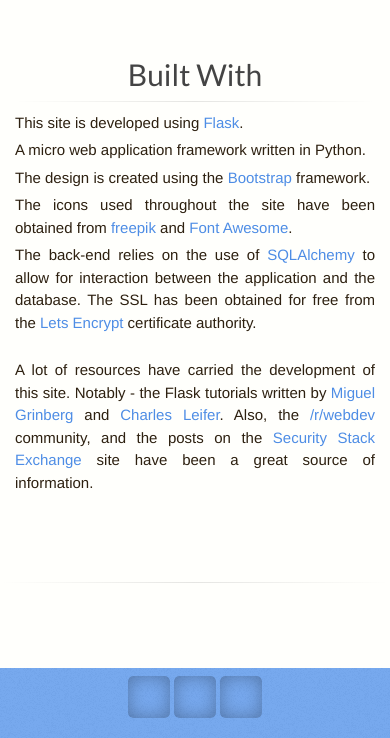
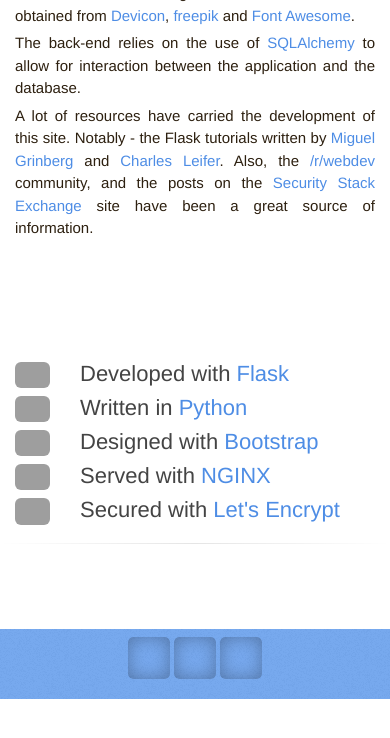
Before and after one commit to olirowan/olirowanxyz, a Flask app: page / in a window 390 px wide. Shown: the part 2372-3110 px from the top of the page. After the commit the page ends 3071 px from the top, so only its background shows below. Run offline with Flask 2, Linux system fonts and the light colour scheme; data that the repository does not hold is empty; some libraries are stand-ins or nearby versions; grey boxes are pictures that could not be loaded.

Commit message:
Added hero image, updated logo, split index into id'd sections

```diff
--- a/app/static/css/base.css
+++ b/app/static/css/base.css
@@ -55,7 +55,7 @@ body {
     -webkit-text-size-adjust: 100%;
     overflow-x: hidden;
     height: 100%;
-    background-color: #FFFFFC;
+    background-color: #FFFFFF;
     /*
 
     White Candidates
@@ -150,7 +150,7 @@ p.last {
 }
 
 p.tagline {
-    font-size: 16px;
+    font-size: 18px;
 }
 
 p img {
@@ -358,6 +358,19 @@ select {
 /* #Containers
 ================================================== */
 
+#app-content {
+    height: 100%;
+}
+
 #about-text-container {
     background: #4e8de5 url(../images/rausch.png) repeat;
 }
+
+#home-banner-container {
+    height: 86vh;
+    width: 100%;
+    background-size: cover;
+    background-image: url(../images/landscape.jpg);
+    background-repeat: no-repeat;
+
+}
--- a/app/static/css/screen.css
+++ b/app/static/css/screen.css
@@ -457,7 +457,6 @@ li a#visited {
 .usermenu {
     border-bottom: #ddd solid 1px;
     height: 45px;
-    margin-bottom: 10px;
 }
 
 .user-menu li {
@@ -594,6 +593,22 @@ label.form-check-label {
     overflow: hidden;
     width: 100%;
     max-width: 100%;
+    padding-left: 0;
+    padding-right: 0;
+    padding-top: 3px;
+    height: 70px;
+    background: #73A6ED url(../images/rausch.png) repeat;
+}
+
+.pagefooter p {
+    color: #f9efe3;
+    text-shadow: none;
+    font-size: 12px;
+}
+
+.pagefooter h3 {
+    color: #fbe6cb;
+    font-size: 16px;
 }
 
 .socials {
@@ -613,25 +628,6 @@ label.form-check-label {
 
 .spaceme {
     padding-bottom: 60px;
-}
-
-.footer {
-    background: #73A6ED url(../images/rausch.png) repeat;
-    padding-top: 3px;
-    padding-left: 0;
-    padding-right: 0;
-    height: 70px;
-}
-
-.footer p {
-    color: #f9efe3;
-    text-shadow: none;
-    font-size: 12px;
-}
-
-.footer h3 {
-    color: #fbe6cb;
-    font-size: 16px;
 }
 
 #tweets ul {
@@ -1181,24 +1177,34 @@ aside {
         width: 100%;
         margin-top: 13px;
     }
+
+    .tagline {
+        color: #FFFFFF;
+        font-size: 20px;
+    }
 }
 
 @media (min-width: 768px) and (max-width: 993px) {
     .col-md-4 {
         max-width: 80%;
     }
+
     .col-md-5 {
         max-width: 80%;
     }
+
     .col-md-6 {
         max-width: 80%;
     }
+
     .col-md-8 {
         max-width: 80%;
     }
+
     .col-md-8 {
         max-width: 80%;
     }
+
     .col-md-12 {
         max-width: 80%;
     }
--- a/app/templates/base.html
+++ b/app/templates/base.html
@@ -11,22 +11,23 @@
     {% include "header.html" %}
 
     <meta name="theme-color" content="#4e8de5"/>
+
     <link rel="shortcut icon" href="{{ url_for('static',filename='images/favicon.ico') }}">
     <link rel='stylesheet' href="{{ url_for('static', filename='font-awesome/css/font-awesome.min.css') }}">
-    <link rel="stylesheet" href="https://use.fontawesome.com/releases/v5.7.0/css/all.css" integrity="sha384-lZN37f5QGtY3VHgisS14W3ExzMWZxybE1SJSEsQp9S+oqd12jhcu+A56Ebc1zFSJ" crossorigin="anonymous">
+    <link rel="stylesheet" href="https://use.fontawesome.com/releases/v5.7.0/css/all.css"
+          integrity="sha384-lZN37f5QGtY3VHgisS14W3ExzMWZxybE1SJSEsQp9S+oqd12jhcu+A56Ebc1zFSJ" crossorigin="anonymous">
     <link rel='stylesheet' href="{{ url_for('static', filename='css/lib/bootstrap-4.0.0/css/bootstrap.min.css') }}">
-    <link rel='stylesheet' href="{{ url_for('static', filename='css/lib/bootstrap-4.0.0/css/bootstrap-grid.min.css') }}">
+    <link rel='stylesheet'
+          href="{{ url_for('static', filename='css/lib/bootstrap-4.0.0/css/bootstrap-grid.min.css') }}">
     <link rel="stylesheet" type="text/css" href="{{ url_for('static',filename='css/base.css') }}">
     <link rel="stylesheet" type="text/css" href="{{ url_for('static',filename='css/screen.css') }}">
     <link href='https://fonts.googleapis.com/css?family=Open+Sans|Roboto|Lato' rel='stylesheet' type='text/css'>
 
     <div class="container usermenu">
-
         <nav class="navbar nav navbar-inverse navbar-expand">
             <div class="container-fluid">
                 <ul class="user-menu nav navbar-nav navbar-expand navbar-right">
                     {% if current_user.is_anonymous %}
-
                     {% else %}
                         {% if current_user.username == "olirowanxyz" %}
                             <li><a class="nav-link usermenu-left" href="{{ url_for('admin_panel') }}">admin</a></li>
@@ -46,7 +47,7 @@
 
 {% block content %}
 
-    <div>
+    <div id="app-content">
         {% with messages = get_flashed_messages() %}
             {% if messages %}
                 {% for message in messages %}
@@ -56,6 +57,11 @@
         {% endwith %}
 
         {% block app_content %}{% endblock %}
+        <div class="footer-content">
+            {% block footer %}
+                {% include "footer.html" %}
+            {% endblock %}
+        </div>
     </div>
 
 {% endblock %}
--- a/app/templates/footer.html
+++ b/app/templates/footer.html
@@ -1,18 +1,16 @@
 {% block footer %}
 
-    <div class="container footer pagefooter">
-        <nav class="navbarnavbar-left navbar-default">
+    <div class="container pagefooter">
             <ul class="socials">
-                <li><a href="https://github.com/olirowan" title="GitHub"><i class="fa socials fa-github fa-2x"
-                                                                            aria-hidden="true"></i></a></li>
+                <li><a href="https://github.com/olirowan" title="GitHub">
+                    <i class="fa socials fa-github fa-2x" aria-hidden="true"></i></a></li>
 
-                <li><a href="https://www.reddit.com/u/olirowanxyz" title="Reddit"><i class="fa socials fa-reddit fa-2x"
-                                                                                     aria-hidden="true"></i></a></li>
+                <li><a href="https://www.reddit.com/u/olirowanxyz" title="Reddit">
+                    <i class="fa socials fa-reddit fa-2x" aria-hidden="true"></i></a></li>
 
-                <li><a href="https://www.linkedin.com/in/olirowan/" title="LinkedIn"><i class="fa socials fa-linkedin fa-2x"
-                                                                                        aria-hidden="true"></i></a></li>
+                <li><a href="https://www.linkedin.com/in/olirowan/" title="LinkedIn">
+                    <i class="fa socials fa-linkedin fa-2x" aria-hidden="true"></i></a></li>
             </ul>
-        </nav>
     </div>
 
 {% endblock %}
--- a/app/templates/index.html
+++ b/app/templates/index.html
@@ -4,34 +4,36 @@
 
 {% block app_content %}
 
+    <div id="home-banner-container">
         <div class="container">
             <div class="row">
-            <div class="col-md-5">
-                <img src="{{ url_for('static', filename='images/olirock.jpg') }}"
-                     alt="olirowan"
-                     title="olirowan"
-                     class="img-rounded shadow">
+                <div class="col-md-4">
+                    <br>
+                    {#                    <img src="{{ url_for('static', filename='images/some_image_maybe.jpg') }}"#}
+                    {#                         alt="olirowan"#}
+                    {#                         title="olirowan"#}
+                    {#                         class="img-rounded shadow">#}
                 </div>
-
-            <div class="col-md-5 about-me-title about-me">
+                <div class="col-md-6 about-me-title about-me">
                     <h2><br></h2>
                     <h2>olirowan</h2>
-                <h2><br></h2>
+                    <br>
                     <p class="tagline">
                         A blog about building a blog - and some other stuff.
                     </p>
-
                     <p class="tagline">
-                    Read more on <a href="{{ url_for('about') }}">/about</a>
+                        Read more on <a href="#about-text-container">/about</a>
                     </p>
                 </div>
             </div>
-        <hr class="separator1">
-        <h2><br></h2>
+        </div>
+    </div>
 
+    <div id="home-white-container">
+        <div class="container">
             <div class="row">
                 <div class="col-md-12">
-                <h2><br></h2>
+                    <h1><br></h1>
                     <h2>Blog Posts</h2>
                     <hr class="separator1">
                     <div class="row">
@@ -56,15 +58,13 @@
                     </div>
                 </div>
             </div>
-
             <hr class="separator1">
             <p>
                 You can find more posts like these on <a href="{{ url_for('blog') }}">/blog </a>
             </p>
-        <h3><br></h3>
+            <h1><br></h1>
         </div>
-
-
+    </div>
 
     <div id="about-text-container">
         <div class="container">
@@ -79,13 +79,14 @@
                     <p>
                         The original aim was to find a project where I would be able to implement best security
                         practices while getting some familiarity with full stack development. This required a platform
-                        that I could build where users could sign up and interact with something - like a simple blog site.
+                        that I could build where users could sign up and interact with something - like a simple blog
+                        site.
                     </p>
                     <br>
                     <p>
                         The problem was that I didn't have anything to write about. Eventually I thought it would be a
-                        good idea to get the site to a fairly stable state and publish it. Then I could continue it's
-                        development whilst documenting the changes along the way - providing the content for
+                        good idea to get the site to a fairly stable state and publish it. Then I could continue its
+                        development whilst documenting the changes along the way - this would provide the content for
                         blog posts.
                     </p>
                 </div>
@@ -94,7 +95,7 @@
                     <img src="{{ url_for('static', filename='images/olirock.jpg') }}"
                          alt="olirowan"
                          title="olirowan"
-                         class="img-thumbnail">
+                         class="img-rounded">
                 </div>
             </div>
             <hr class="separator1">
@@ -108,28 +109,12 @@
             <hr class="separator1">
             <div class="row about-text-row">
                 <div class="col-md-5">
-                    <img src="{{ url_for('static', filename='images/monkey.jpg') }}"
-                         alt="olirowan"
-                         title="olirowan"
-                         class="img-thumbnail">
-                </div>
-                <div class="col-md-1"></div>
-                <div class="col-md-5">
                     <h2><br></h2>
-                    <h2>Built With</h2>
+                    <h2>Resources used to develop this site.</h2>
                     <hr class="separator1">
-
-                    <p>
-                        This site is developed using <a href="http://flask.pocoo.org/">Flask</a>.
-                    </p>
-                    <p>
-                        A micro web application framework written in Python.
-                    </p>
-                    <p>
-                        The design is created using the <a href="https://getbootstrap.com/">Bootstrap</a> framework.
-                    </p>
                     <p>
                         The icons used throughout the site have been obtained from
+                        <a href="https://konpa.github.io/devicon/">Devicon</a>,
                         <a href="https://www.freepik.com/">freepik</a>
                         and
                         <a href="https://fontawesome.com/">Font Awesome</a>.
@@ -137,17 +122,15 @@
                     <p>
                         The back-end relies on the use of <a href="https://www.sqlalchemy.org/">SQLAlchemy</a>
                         to allow for interaction between the application and the database.
-                        The SSL has been obtained for free from the <a href="https://letsencrypt.org/">Lets Encrypt</a>
-                        certificate authority.
                     </p>
-                    <br>
                     <p>
                         A lot of resources have carried the development of this site. Notably - the Flask tutorials
-                        written
-                        by
-                        <a href="https://blog.miguelgrinberg.com/">Miguel Grinberg</a> and
-                        <a href="http://charlesleifer.com/blog/how-to-make-a-flask-blog-in-one-hour-or-less/">Charles
-                            Leifer</a>.
+                        written by
+                        <a href="https://blog.miguelgrinberg.com/">Miguel Grinberg</a>
+                        and
+                        <a href="http://charlesleifer.com/blog/how-to-make-a-flask-blog-in-one-hour-or-less/">
+                            Charles Leifer</a>.
+
                         Also, the <a href="https://old.reddit.com/r/webdev/">/r/webdev</a> community, and the
                         posts on the
                         <a href="https://security.stackexchange.com/questions/tagged/web-application?sort=votes&pageSize=15">
@@ -156,6 +139,100 @@
                     </p>
                     <h1><br></h1>
                 </div>
+                <div class="col-md-1"></div>
+                <div class="col-md-5">
+                    <h2><br></h2>
+                    <div class="row">
+                        <article class="media content-section">
+                            <div class="col-2">
+                                <img src="{{ url_for('static', filename='images/icons/flask-plain.svg') }}"
+                                     alt="atl"
+                                     title="atl"
+                                     class="img-rounded">
+                            </div>
+                            <div class="col-10">
+                                <div class="media-body">
+                                    <h3>
+                                        Developed with <a href="http://flask.pocoo.org/">Flask</a>
+                                    </h3>
+                                </div>
+                            </div>
+                        </article>
+                    </div>
+
+                    <div class="row">
+                        <article class="media content-section">
+                            <div class="col-2">
+                                <img src="{{ url_for('static', filename='images/icons/python-plain.svg') }}"
+                                     alt="atl"
+                                     title="atl"
+                                     class="img-rounded">
+                            </div>
+                            <div class="col-10">
+                                <div class="media-body">
+                                    <h3>
+                                        Written in <a href="http://flask.pocoo.org/">Python</a>
+                                    </h3>
+                                </div>
+                            </div>
+                        </article>
+                    </div>
+
+                    <div class="row">
+                        <article class="media content-section">
+                            <div class="col-2">
+                                <img src="{{ url_for('static', filename='images/icons/bootstrap-plain.svg') }}"
+                                     alt="alt"
+                                     title="atl"
+                                     class="img-rounded">
+                            </div>
+                            <div class="col-10">
+                                <div class="media-body">
+                                    <h3>
+                                        Designed with <a href="https://getbootstrap.com/">Bootstrap</a>
+                                    </h3>
+                                </div>
+                            </div>
+                        </article>
+                    </div>
+
+                    <div class="row">
+                        <article class="media content-section">
+                            <div class="col-2">
+                                <img src="{{ url_for('static', filename='images/icons/nginx-plain.svg') }}"
+                                     alt="flask"
+                                     title="flask"
+                                     class="img-rounded">
+                            </div>
+                            <div class="col-10">
+                                <div class="media-body">
+                                    <h3>
+                                        Served with <a href="https://getbootstrap.com/">NGINX</a>
+                                    </h3>
+                                </div>
+                            </div>
+                        </article>
+                    </div>
+
+                    <div class="row">
+                        <article class="media content-section">
+                            <div class="col-2">
+                                <img src="{{ url_for('static', filename='images/icons/letsencrypt-plain.svg') }}"
+                                     alt="flask"
+                                     title="flask"
+                                     class="img-rounded">
+                            </div>
+                            <div class="col-10">
+                                <div class="media-body">
+                                    <h3>
+                                        Secured with <a href="https://getbootstrap.com/">Let's Encrypt</a>
+                                    </h3>
+                                </div>
+                            </div>
+                        </article>
+                    </div>
+
+                </div>
             </div>
         </div>
         <hr class="separator1">
@@ -163,8 +240,5 @@
     </div>
 
     <h1><br></h1>
-    {% block footer %}
-        {% include "footer.html" %}
-    {% endblock %}
 
 {% endblock %}
```
Also changed, not shown: app/static/images/logo.png (deleted), app/static/images/olirock.jpg. Lines whose indentation alone changed are shown as unchanged.
